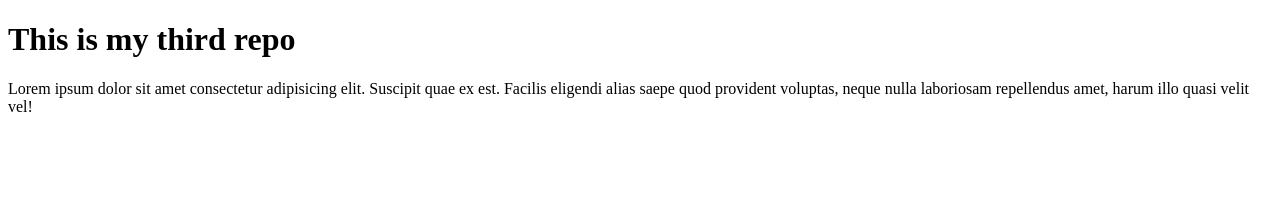
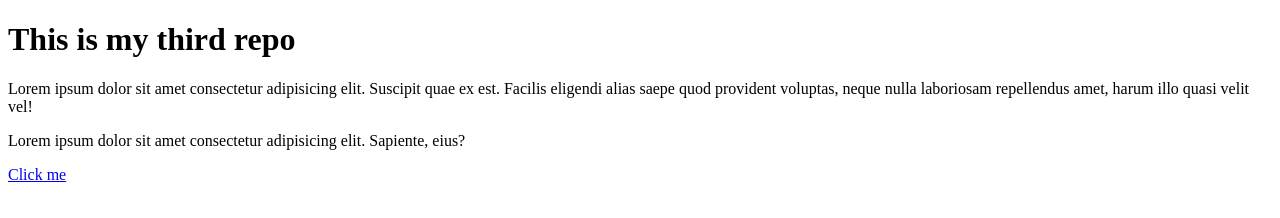
Before and after one commit to rasel726/third-repo, a plain HTML site: page index.html in a window 1280 px wide. Drawn offline with Linux system fonts and the light colour scheme.

Commit message:
others added

```diff
--- a/index.html
+++ b/index.html
@@ -13,5 +13,7 @@
       est. Facilis eligendi alias saepe quod provident voluptas, neque nulla
       laboriosam repellendus amet, harum illo quasi velit vel!
     </p>
+    <p>Lorem ipsum dolor sit amet consectetur adipisicing elit. Sapiente, eius?</p>
+    <a href="#">Click me</a>
   </body>
 </html>
```
